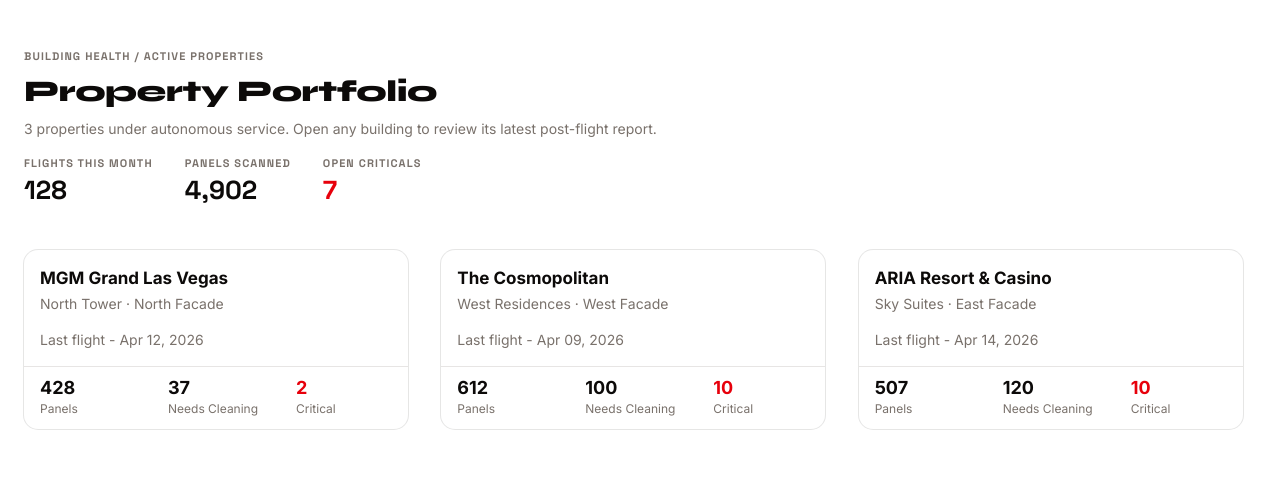
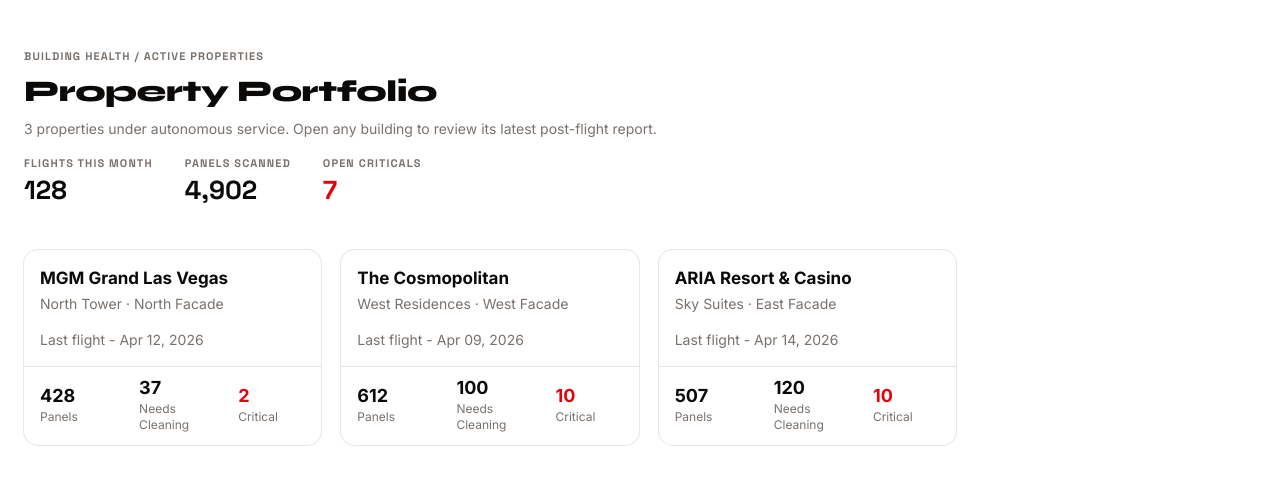
Before and after one commit to GagambaDev/portal, a Next.js app: page /portfolio in a window 1280 px wide. Shown: the top 484 px of the page. Built offline with nearby package versions, Linux system fonts and the light colour scheme.

Commit message:
Cards are responsive to 821px and above. Also, the size should never shrink below 280px too. Added comment explaining responsiveness change.

```diff
--- a/components/portfolio/PortfolioCardGrid.tsx
+++ b/components/portfolio/PortfolioCardGrid.tsx
@@ -10,7 +10,10 @@
   properties,
 }: PortfolioCardGridProps) {
   return (
-    <div className="grid-container">
+    // Cards will have a single-column grid layout by default until width hits 821 pixels.
+    // When this happens, program will do the math to figure out how many cards can fit in a row.
+    // Spacing between the cards will remain consistent thanks to gap-5.
+    <div className="grid grid-cols-1 min-[821px]:grid-cols-[repeat(auto-fill,minmax(280px,auto))] gap-5">
       {(properties || []).map((property) => (
         <PortfolioCard key={property.id} property={property} />
       ))}
```
